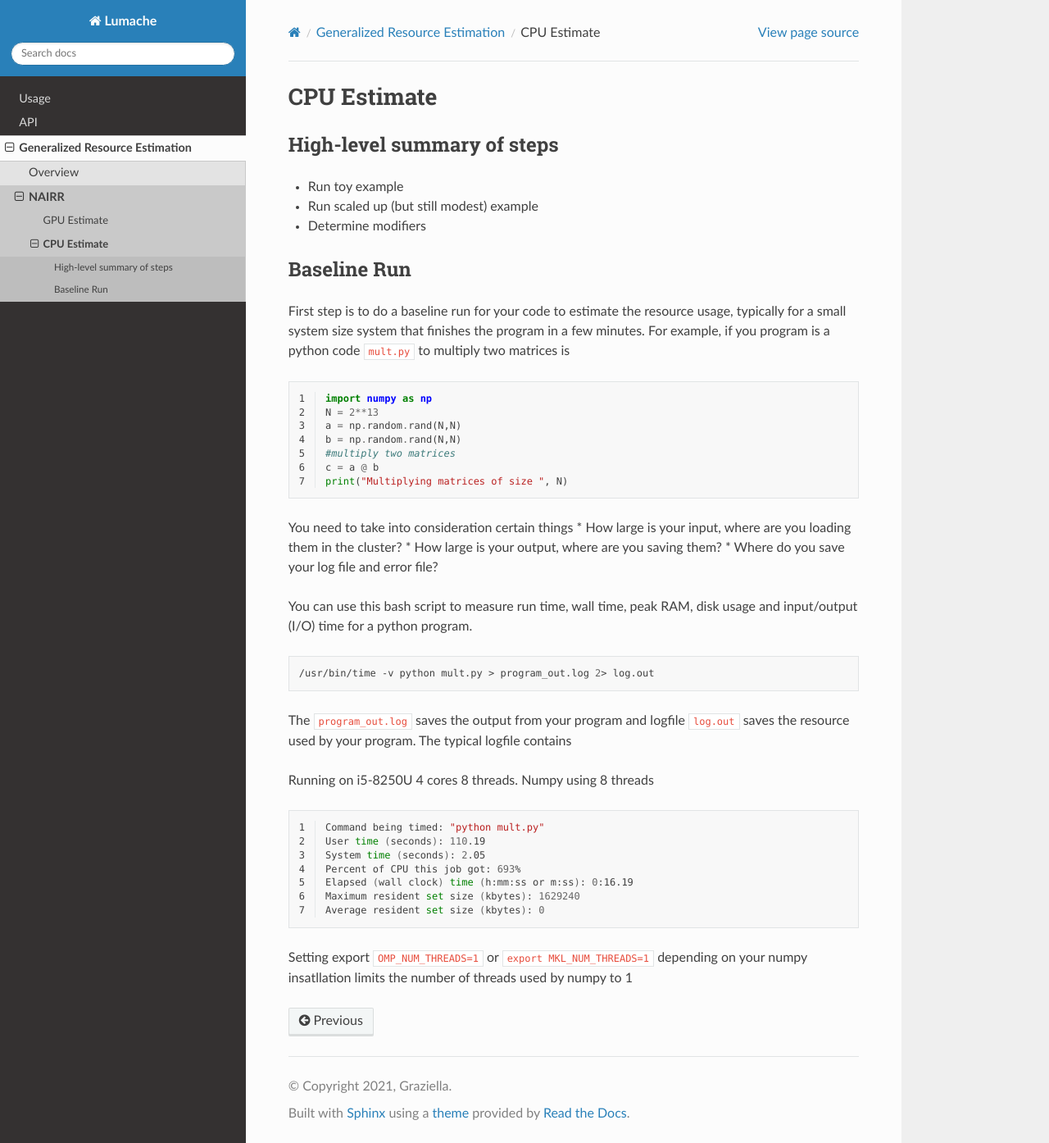
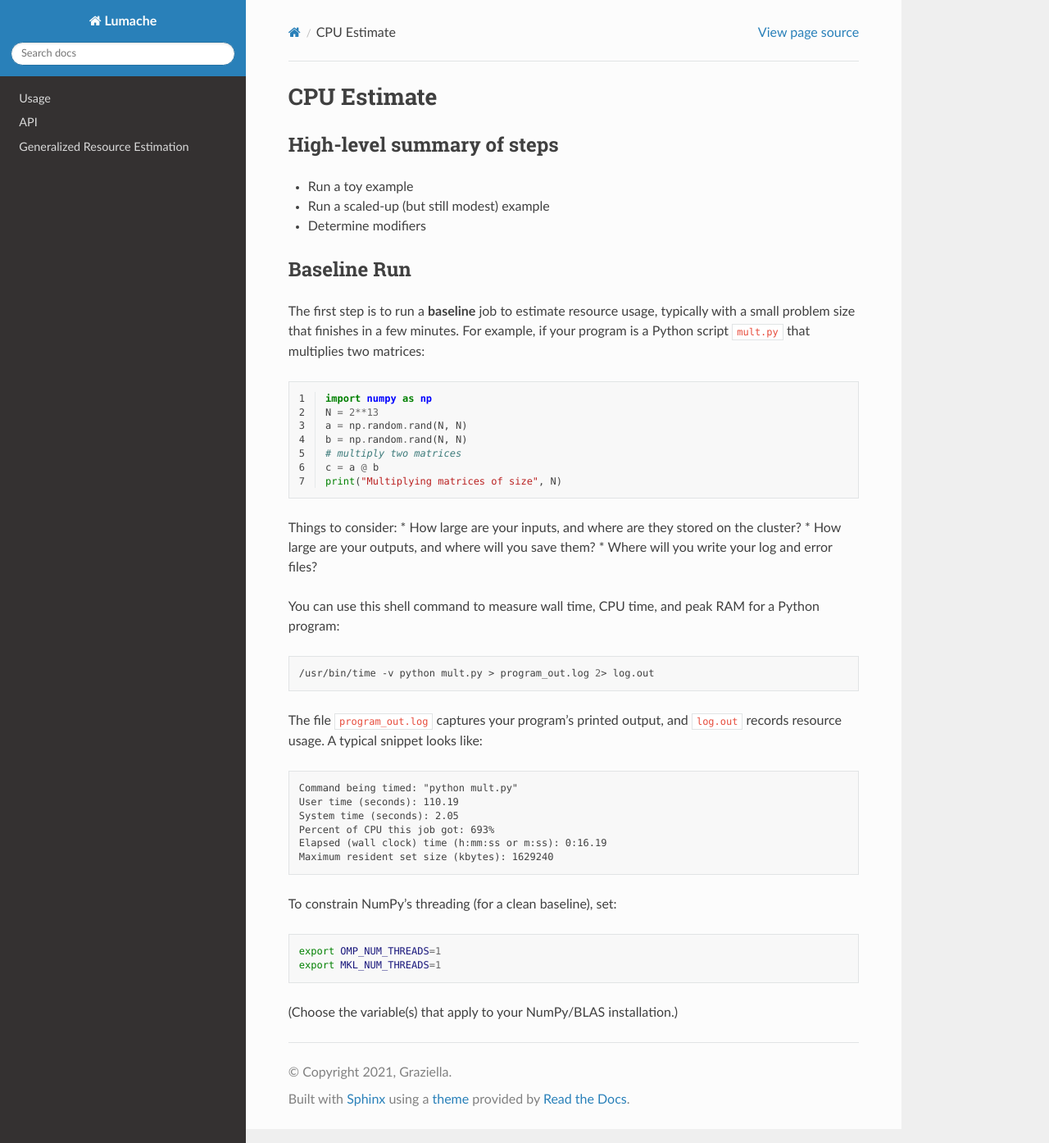
Before and after one commit to NAIRRProgram/nairr, a Sphinx documentation site: the page built from docs/source/resource_guides/cpu_estimation.rst, in a window 1280 px wide and 1394 px high. Shown: the whole window at 82% size. Built offline with Sphinx 7.4.7 and the Read the Docs theme 3.1.0, drawn with Linux system fonts in a browser that asks for light colours; pages that are not in the unit, such as notebooks, are missing from menus.

Commit message:
Minor corrections

```diff
--- a/docs/source/resource_guides/cpu_estimation.rst
+++ b/docs/source/resource_guides/cpu_estimation.rst
@@ -3,60 +3,52 @@
 
 High-level summary of steps
 ---------------------------
-* Run toy example
-* Run scaled up (but still modest) example
+* Run a toy example
+* Run a scaled-up (but still modest) example
 * Determine modifiers
 
 Baseline Run
 ------------
-First step is to do a baseline run for your code to estimate the
-resource usage, typically for a small system size system that
-finishes the program in a few minutes. For example, if you program
-is a python code ``mult.py`` to multiply two matrices is
+The first step is to run a **baseline** job to estimate resource usage, typically with a small problem size that finishes in a few minutes. For example, if your program is a Python script ``mult.py`` that multiplies two matrices:
 
 .. code-block:: python
-    :linenos:
+   :linenos:
 
-    import numpy as np
-    N = 2**13
-    a = np.random.rand(N,N)
-    b = np.random.rand(N,N)
-    #multiply two matrices
-    c = a @ b
-    print("Multiplying matrices of size ", N)
+   import numpy as np
+   N = 2**13
+   a = np.random.rand(N, N)
+   b = np.random.rand(N, N)
+   # multiply two matrices
+   c = a @ b
+   print("Multiplying matrices of size", N)
 
-You need to take into consideration certain things
-* How large is your input, where are you loading them in the cluster?
-* How large is your output, where are you saving them?
-* Where do you save your log file and error file?
+Things to consider:
+* How large are your inputs, and where are they stored on the cluster?
+* How large are your outputs, and where will you save them?
+* Where will you write your log and error files?
 
-You can use this bash script to measure run time, wall time,
-peak RAM, disk usage and input/output (I/O) time for a python program.
+You can use this shell command to measure wall time, CPU time, and peak RAM for a Python program:
 
+.. code-block:: bash
 
-.. code-block:: sh
+   /usr/bin/time -v python mult.py > program_out.log 2> log.out
 
-    /usr/bin/time -v python mult.py > program_out.log 2> log.out
+The file ``program_out.log`` captures your program’s printed output, and ``log.out`` records resource usage. A typical snippet looks like:
 
-The ``program_out.log`` saves the output from your program and
-logfile ``log.out`` saves the resource used by your program.
-The typical logfile contains
+.. code-block:: text
 
-Running on i5-8250U
-4 cores 8 threads. Numpy using 8 threads
+   Command being timed: "python mult.py"
+   User time (seconds): 110.19
+   System time (seconds): 2.05
+   Percent of CPU this job got: 693%
+   Elapsed (wall clock) time (h:mm:ss or m:ss): 0:16.19
+   Maximum resident set size (kbytes): 1629240
 
+To constrain NumPy’s threading (for a clean baseline), set:
 
-.. code-block:: sh
-    :linenos:
+.. code-block:: bash
 
-    Command being timed: "python mult.py"
-    User time (seconds): 110.19
-    System time (seconds): 2.05
-    Percent of CPU this job got: 693%
-    Elapsed (wall clock) time (h:mm:ss or m:ss): 0:16.19
-    Maximum resident set size (kbytes): 1629240
-    Average resident set size (kbytes): 0
+   export OMP_NUM_THREADS=1
+   export MKL_NUM_THREADS=1
 
-Setting export ``OMP_NUM_THREADS=1`` or ``export MKL_NUM_THREADS=1``
-depending on your numpy insatllation limits the number of threads
-used by numpy to 1
+(Choose the variable(s) that apply to your NumPy/BLAS installation.)
```
Also changed, not shown: docs/source/resource_guides/gpu_estimation.rst (+35 -28 lines), docs/source/resource_guides/resource_estimation.rst (+28 -48 lines).
